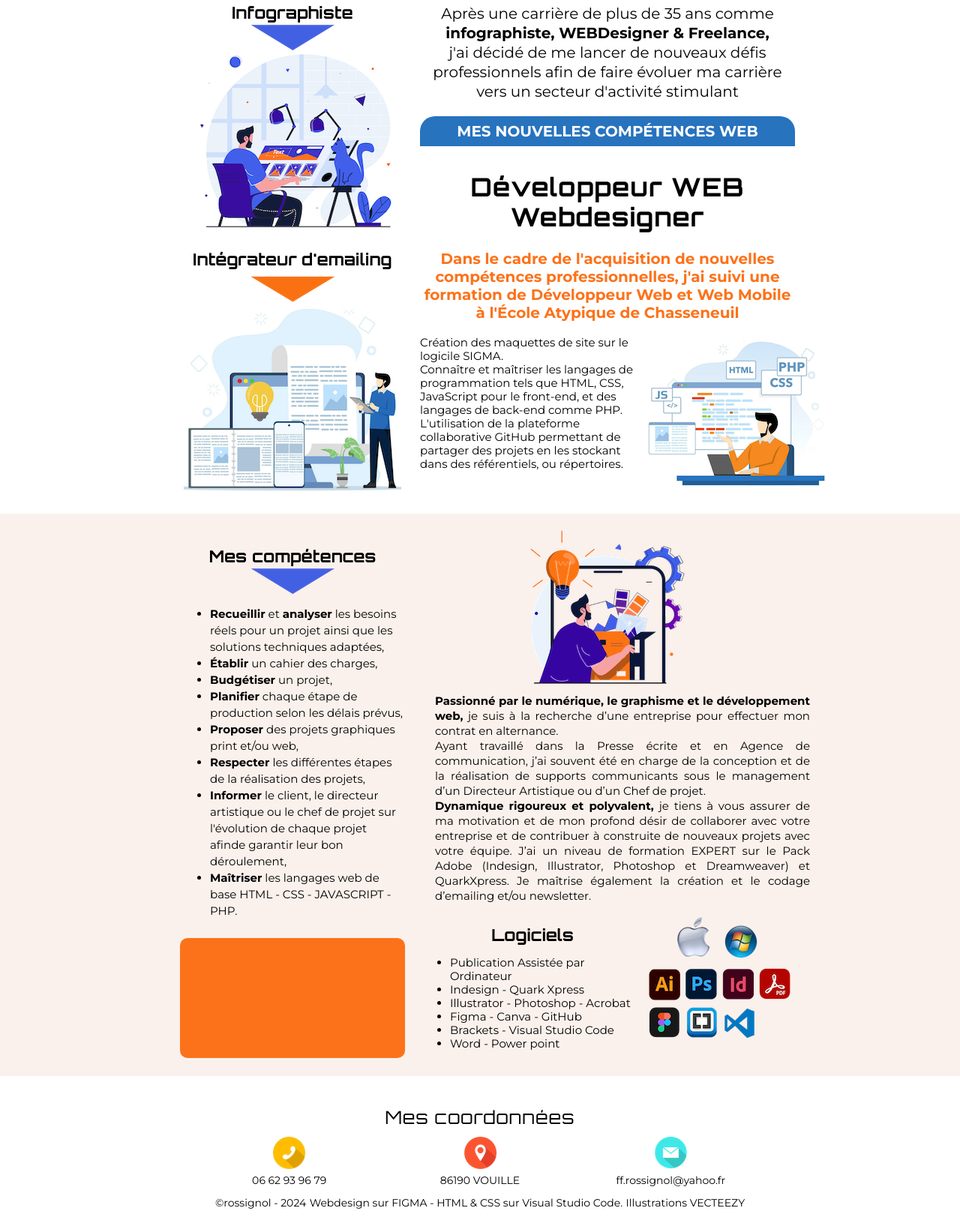
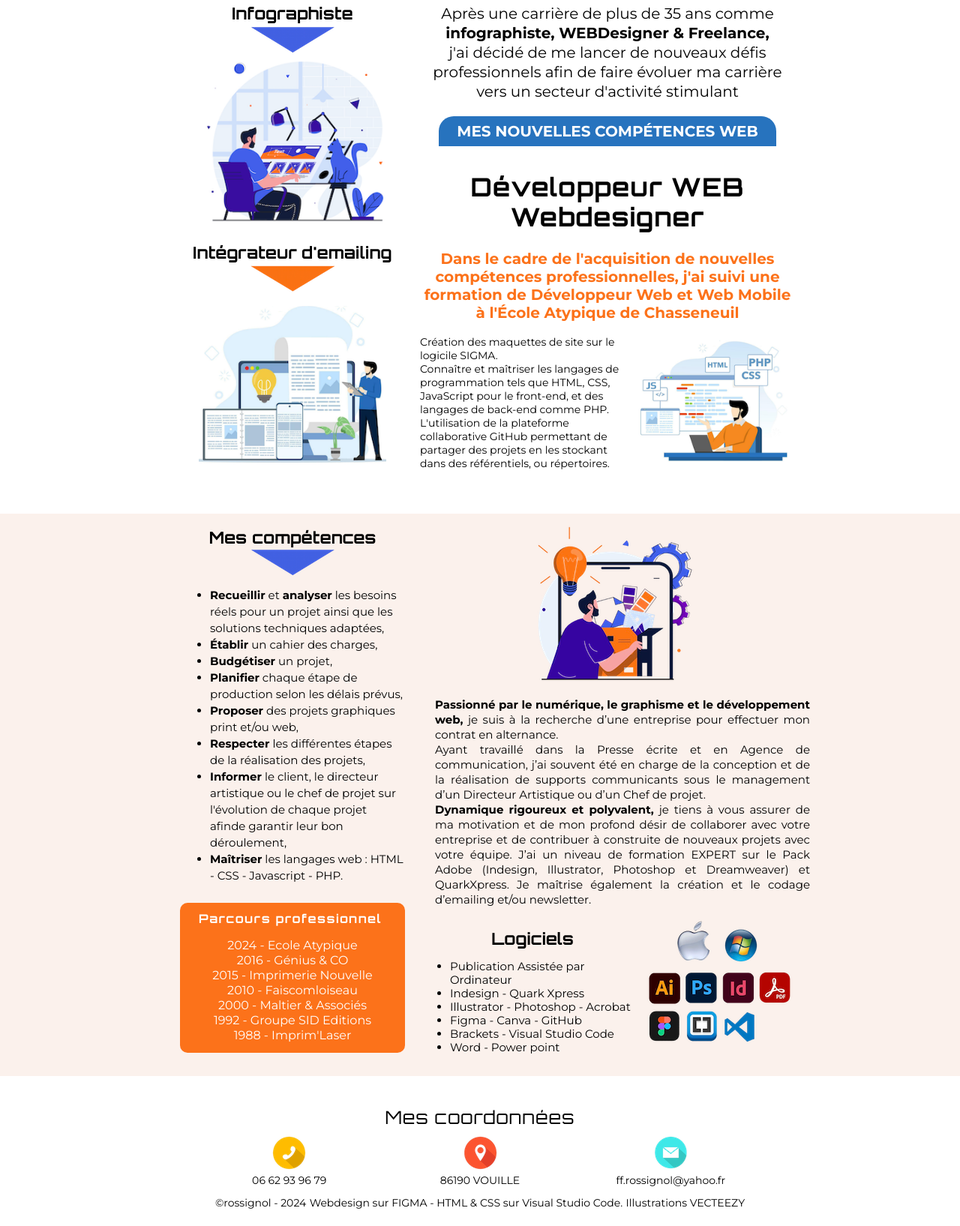
Before and after one commit to rossignol86/sitefranckrossignol, a plain HTML site: page index.html in a window 1280 px wide. Shown: the part 150-1785 px from the top of the page at 75% size. Drawn offline with Linux system fonts and the light colour scheme.

Commit message:
corrections

```diff
--- a/index.html
+++ b/index.html
@@ -43,7 +43,7 @@
                     <img src="images/flechebleu.png" alt="fleche">
                 </div>
                 <div  class="illustinfographiste">
-                    <img src="images/illustrationinfographiste.png" alt="illustration compétences">
+                    <img class="tailleimg" src="images/illustrationinfographiste.png" alt="illustration compétences">
                 </div>
             </div>
 
@@ -55,7 +55,7 @@
                     <img src="images/flecheorange.png" alt="fleche">
                 </div>
                 <div class="illustwebdesign">
-                    <img src="images/illustrationwebdesign.png" alt="illustration compétences">
+                    <img class="tailleimg" src="images/illustrationwebdesign.png" alt="illustration compétences">
                 </div>
             </div>
         </section>
@@ -85,7 +85,7 @@
                         L'utilisation de la plateforme collaborative GitHub permettant de partager des projets en les stockant dans des référentiels, ou répertoires. </p>
                     </div>
                     <div class="illustdeveloppeur">
-                    <img src="images/illustrationdeveloppeur.png" alt="illustration compétences">
+                    <img class="petiteimage" src="images/illustrationdeveloppeur.png" alt="illustration compétences">
                     </div>
                 </div>
 
@@ -117,13 +117,21 @@
                         <li><b>Proposer</b> des projets graphiques  print et/ou web,</li>
                         <li><b>Respecter</b> les différentes étapes de la réalisation des projets,</li>
                         <li><b>Informer</b>  le client, le directeur artistique ou le chef de projet sur l'évolution de chaque projet afinde garantir leur bon déroulement,</li>
-                        <li><b>Maîtriser</b> les langages web de base HTML - CSS - JAVASCRIPT - PHP.</li>
+                        <li><b>Maîtriser</b> les langages web : HTML - CSS - Javascript - PHP.</li>
                     </ul>
                 </div>
                 <div class="blocacquisition">
-                    <div class="txtacquisition">
-                    <a class="titreacquisition"></a>
-                    <p class="txtacquisition"></p>
+                    <div class="">
+                    <a class="titreacquisition">Parcours professionnel</a>
+                    <p class="txtacquisition">
+                        2024 - Ecole Atypique<br>
+                        2016 - Génius & CO<br>
+                        2015 - Imprimerie Nouvelle <br>
+                        2010 - Faiscomloiseau<br>
+                        2000 - Maltier & Associés<br>
+                        1992 - Groupe SID Editions<br>
+                        1988 - Imprim'Laser
+                    </p>
                     </div>
 
                 </div>
--- a/styles/styles2.css
+++ b/styles/styles2.css
@@ -37,13 +37,16 @@ h2 {
 .competences {
     font-family: 'Orbitron', sans-serif;
     font-size: 22px;
+    line-height: 30px;
     text-align: center;
+    height: 300px;
 }
 .experiences {
     font-family: 'Orbitron', sans-serif;
     font-size: 22px;
-    line-height: 40px;
+    line-height: 30px;
     text-align: center;
+    height: 300px;
 }
 .fleche1 {
     width: 300px;
@@ -55,6 +58,7 @@ h2 {
     display: flex;
     justify-content: center;
     align-items: center;
+    margin: 0 auto;
 }
 .illustinfographiste {
     width: 300px;
@@ -62,8 +66,11 @@ h2 {
     display: flex;
     justify-content: center;
     align-items: center;
+    margin: 0 auto;
 }
-
+.tailleimg{
+    width: 250px;
+}
 
 
 /* style colonne reconversions */
@@ -90,7 +97,7 @@ h2 {
 }
 
 .reconversion {
-    width: 500px;
+    width: 450px;
     height: 40px;
     color: #ffffff;
     font-family: "Montserrat", sans-serif;
@@ -101,6 +108,7 @@ h2 {
     align-items: center;
     justify-content: center;
     border-radius: 20px 20px 0px 0px;
+    margin: 0 auto;
 }
 
 .developpeurweb {
@@ -133,21 +141,23 @@ h2 {
 }
 
 .txtreconversion{
-    width: 300px;
+    width: 280px;
     color: #000000;
     text-align: left;
     font-family: "Montserrat", sans-serif;
-    font-size: 15px;
+    font-size: 14px;
     line-height: 18px;
     /* padding: 20px; */
 }
 
 .illustdeveloppeur{
     width: 200px;
-    padding: 20px 0px 0px 0px;
+    padding: 20px 0px 0px 10px;
 }
 
-
+.petiteimage{
+    width: 200px;
+}
 
 /* style bloc competences */
 .conteneurcompetences {
@@ -156,13 +166,13 @@ h2 {
     background-color: #FBF1EC;
     display: flex;
     justify-content: center;
-    align-items: center;
+    /* align-items: center; */
     }
 .maincompetences {
     width: 800px;
     height: 700px;
     display: flex;
-    justify-content: space-between;
+    /* justify-content: center; */
 }
 
 /* style section3 */
@@ -189,24 +199,25 @@ h2 {
 .blocacquisition {
     /* padding: 5px 0px 0px 0px; */
     width: 300px;
-    height: 160px;
+    height: 190px;
     background-color: #FC721A;
     display: flex;
     align-items: center;
     justify-content: center;
     border-radius: 10px 10px 10px 10px;
-    /* margin: 10px 10px 10px 10px ; */
+    padding: 10px 0px 0px 0px ;
 }
 .titreacquisition{
     width: 300px;
-    height: 15px ;
+    /* height: 15px ; */
     color: #ffffff;
     text-align: center;
     font-weight: bold;
     font-family: 'Orbitron', sans-serif;
     font-size: 16px;
-    line-height: 22px;
+    line-height: 20px;
     letter-spacing: 1.5px;
+    padding: 10px 0px 0px 0px;
 }
 .txtacquisition{
     width: 250px;
@@ -215,7 +226,7 @@ h2 {
     text-align: center;
     font-family: "Montserrat", sans-serif;
     font-size: 16px;
-    line-height: 22px;
+    line-height: 20px;
 }
 
 /* style section4 */
@@ -230,6 +241,7 @@ h2 {
     display: flex;
     align-items: center;
     justify-content: center;
+    padding: 20px 10px 10px 10px;
 }
 .txtcompetencesintro{
     width: 500px;
```
